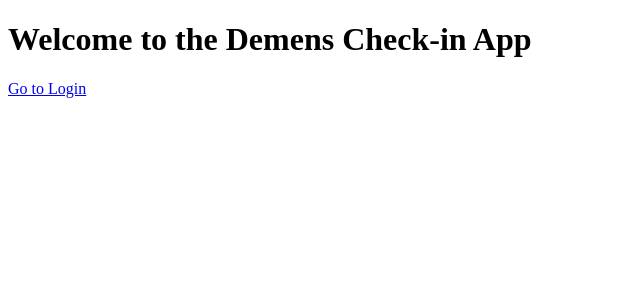
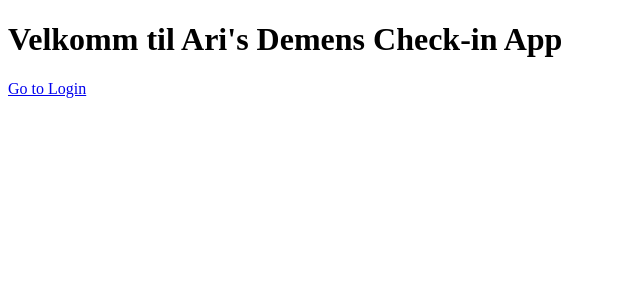
Before and after one commit to BaranSh28/NEWAPP2, a SvelteKit app: page / in a window 1280 px wide. Shown: the top 300 px of the page, without its empty margins (0-640 px from the left). Built offline with nearby package versions, Linux system fonts and the light colour scheme.

Commit message:
Update +page.svelte

```diff
--- a/src/routes/+page.svelte
+++ b/src/routes/+page.svelte
@@ -3,5 +3,5 @@
   // optional: you can redirect to login here if you want
 </script>
 
-<h1>Welcome to the Demens Check-in App</h1>
+<h1>Velkomm til Ari's Demens Check-in App</h1>
 <p><a href="/login">Go to Login</a></p>
```
